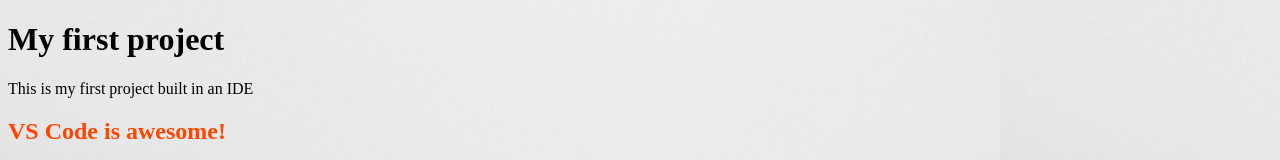
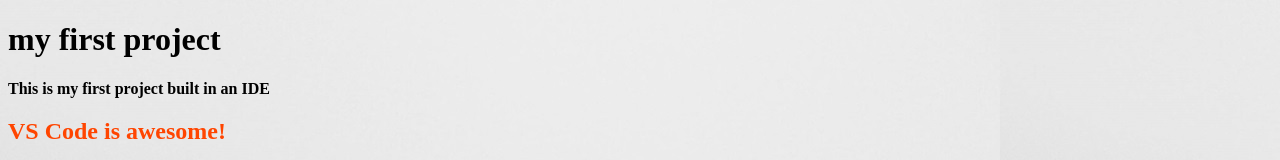
Before and after one commit to AP071216/my-first-project, a plain HTML site: page index.html in a window 1280 px wide. Shown: the top 160 px of the page. Drawn offline with Linux system fonts and the light colour scheme.

```diff
--- a/assets/css/styles.css
+++ b/assets/css/styles.css
@@ -5,3 +5,6 @@
 h2{
     color: orangered;
 }
+p {
+    font-weight: bold;
+}
--- a/index.html
+++ b/index.html
@@ -3,11 +3,11 @@
   <head>
     <meta charset="UTF-8" />
     <meta name="viewport" content="width=device-width, initial-scale=1.0" />
-    <title>Document</title>
+    <title>My first project</title>
     <link rel="stylesheet" href="assets/css/styles.css" />
   </head>
   <body>
-    <h1>My first project</h1>
+    <h1>my first project</h1>
     <p>This is my first project built in an IDE</p>
     <h2>VS Code is awesome!</h2>
     <img src="assets/images/01-02-02_ci-logo.png" alt="Code institute logo" />
```
